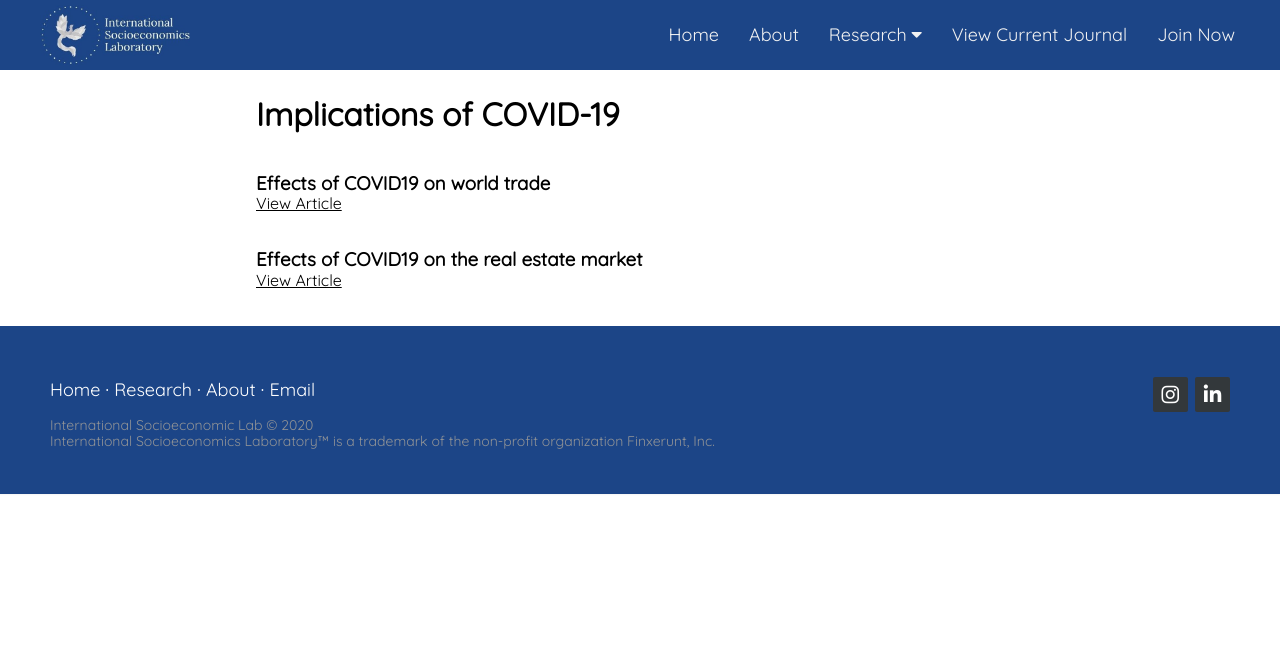
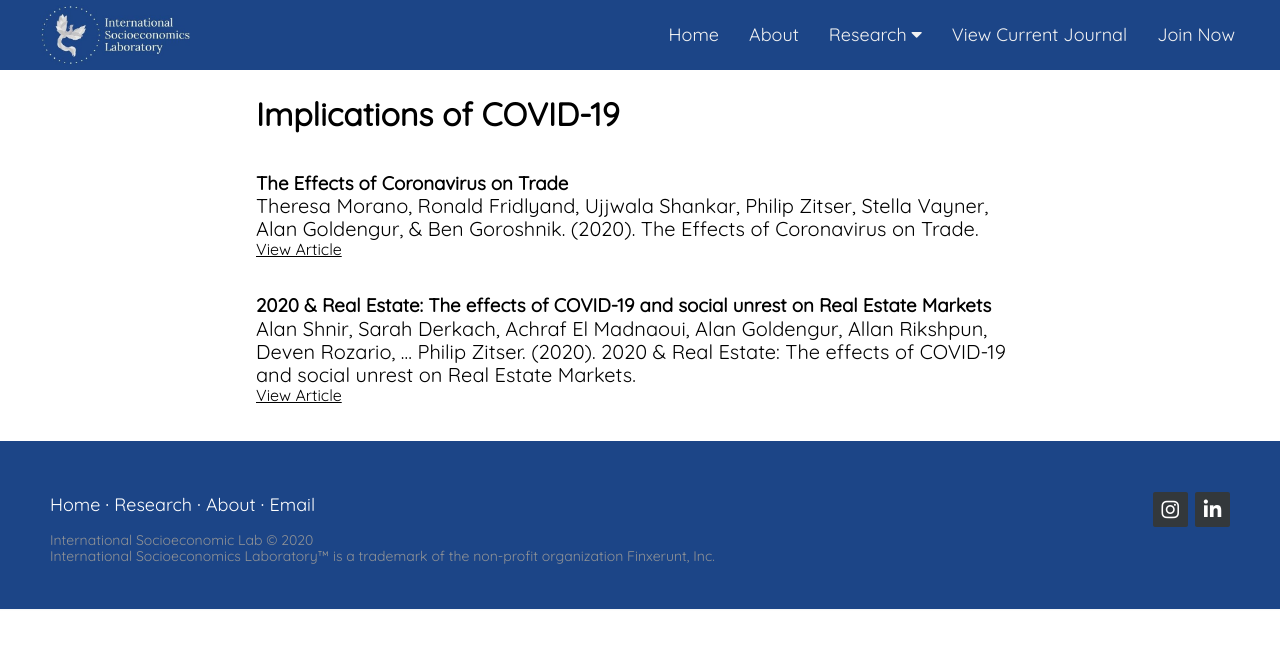
Before and after one commit to MahmoudHab/ISL, a plain HTML site: page Implications of COVID-19.html in a window 1280 px wide. Drawn offline with nearby package versions, Linux system fonts and the light colour scheme.

Commit message:
Update Implications of COVID-19.html

```diff
--- a/Implications of COVID-19.html
+++ b/Implications of COVID-19.html
@@ -58,13 +58,15 @@
   <br>
   <h1>Implications of COVID-19</h1>
   <br>
-    <h3>Effects of COVID19 on world trade</h3>
-  <a href="https://doi.org/10.5281/zenodo.4325494" style="color:black">View Article</a>
-     <br>
-     <br>
-     <br>
-    <h3>Effects of COVID19 on the real estate market</h3>
-    <a href="https://doi.org/10.5281/zenodo.4285635" style="color:black">View Article</a>
+  <h3>The Effects of Coronavirus on Trade</h3>
+  <p>Theresa Morano, Ronald Fridlyand, Ujjwala Shankar, Philip Zitser, Stella Vayner, Alan Goldengur, & Ben Goroshnik. (2020). The Effects of Coronavirus on Trade. </p>
+<a href="https://doi.org/10.5281/zenodo.4325494" style="color:black">View Article</a>
+   <br>
+   <br>
+   <br>
+  <h3>2020 & Real Estate: The effects of COVID-19 and social unrest on Real Estate Markets</h3>
+  <p>Alan Shnir, Sarah Derkach, Achraf El Madnaoui, Alan Goldengur, Allan Rikshpun, Deven Rozario, … Philip Zitser. (2020). 2020 & Real Estate: The effects of COVID-19 and social unrest on Real Estate Markets.</p>
+  <a href="https://doi.org/10.5281/zenodo.4285635" style="color:black">View Article</a>
     <br>
     <br>
     <br>
```
